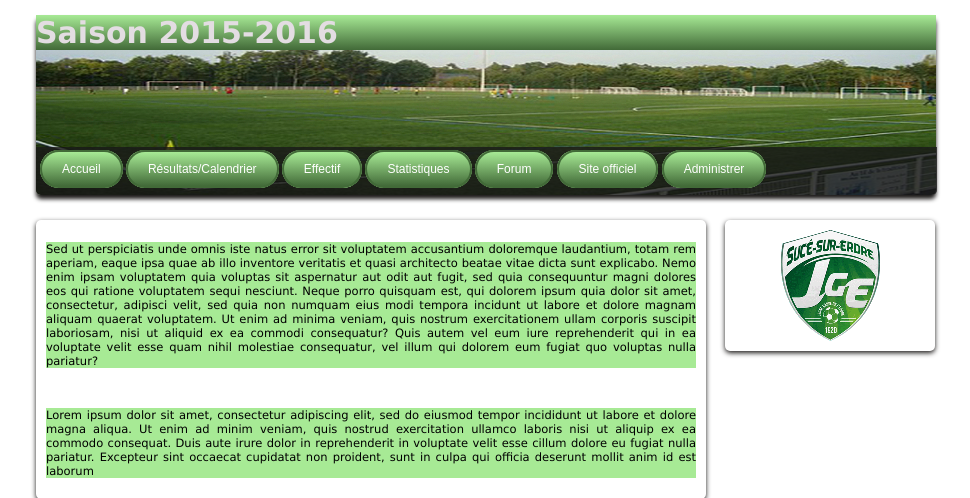
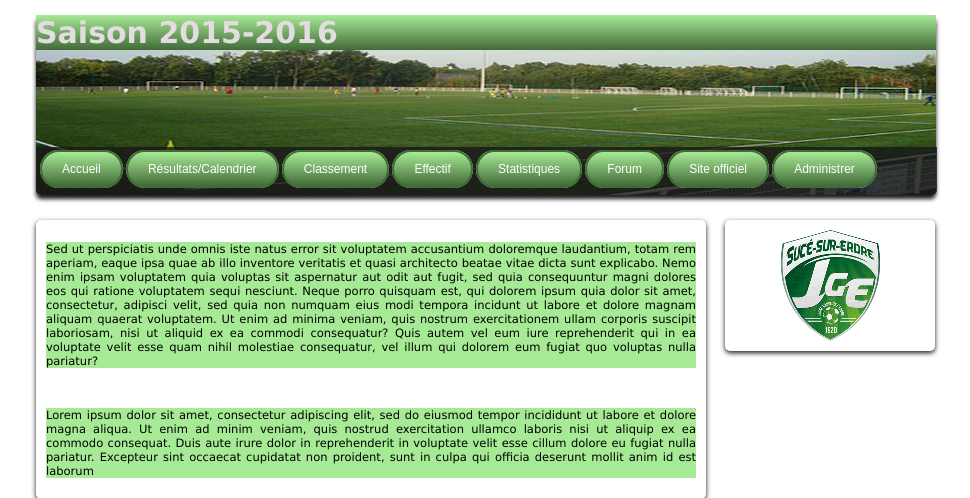
Before and after one commit to DjibDev/StatsSoccer, a PHP site: page / in a window 1280 px wide. Shown: the top 498 px of the page, without its empty margins (154-1124 px from the left). Run offline with PHP 8.4, Linux system fonts and the light colour scheme.

Commit message:
Avancements validés le 12 aout 2015

```diff
--- a/index.php
+++ b/index.php
@@ -14,6 +14,7 @@
 		<div id="banniere_description">
 				<a class="btn" href="index.php">Accueil</a>
 				<a class="btn" href="#section">Résultats/Calendrier</a>
+				<a class="btn" href="affiche_classement.php">Classement</a>
 				<a class="btn" href="affiche_effectif.php">Effectif</a></a>
 				<a class="btn" href="#section">Statistiques</a>
 				<a class="btn" href="http://jgefootlb.free.fr">Forum</a>
```
